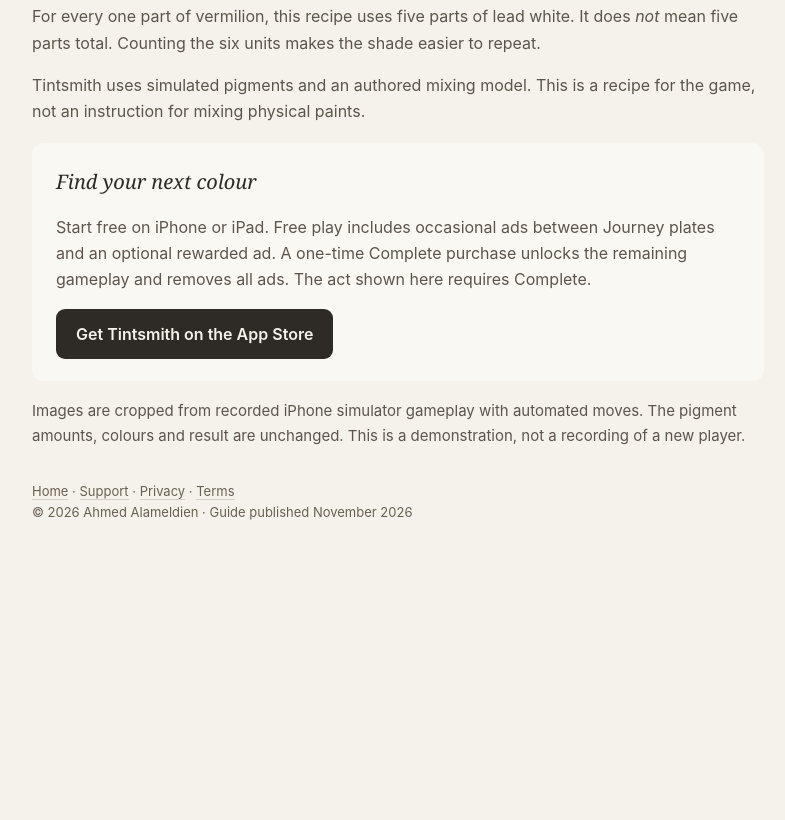
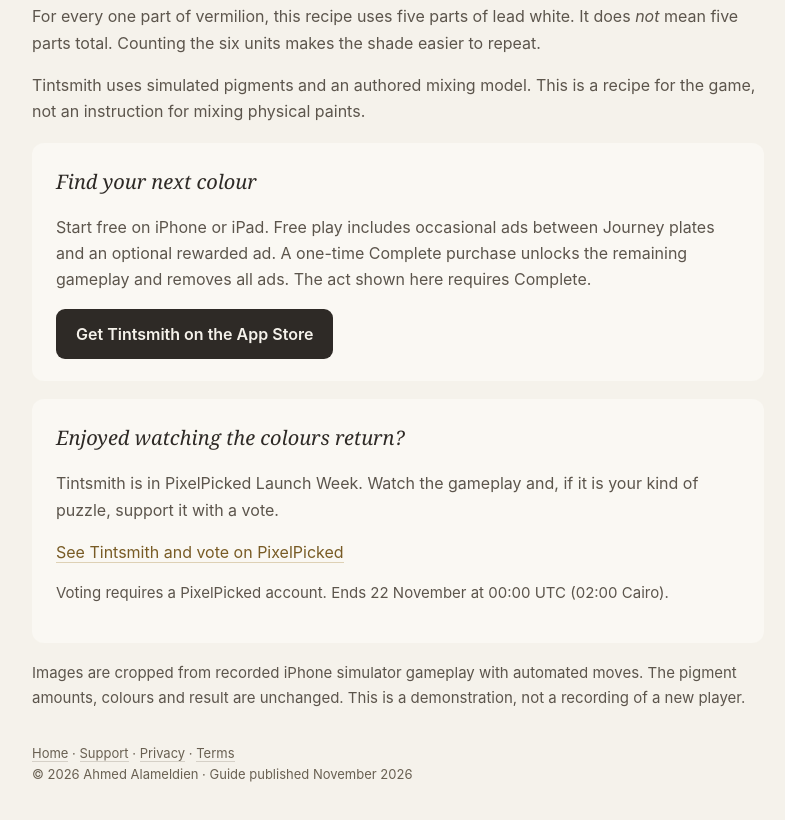
Before and after one commit to Gaborandi/tintsmith-site, a plain HTML site: page guides/cherry-blossom/index.html in a window 1280 px wide. Shown: the part 1417-2237 px from the top of the page, without its empty margins (242-1027 px from the left). Before the commit the page ends 2037 px from the top, so only its background shows below. Drawn offline with Linux system fonts and the light colour scheme.

Commit message:
Add time-limited voluntary Launch Week invitation

```diff
--- a/guides/cherry-blossom/index.html
+++ b/guides/cherry-blossom/index.html
@@ -30,6 +30,27 @@
 <p>For every one part of vermilion, this recipe uses five parts of lead white. It does <em>not</em> mean five parts total. Counting the six units makes the shade easier to repeat.</p>
 <p>Tintsmith uses simulated pigments and an authored mixing model. This is a recipe for the game, not an instruction for mixing physical paints.</p>
 <div class="card"><h2 style="margin-top:0">Find your next colour</h2><p>Start free on iPhone or iPad. Free play includes occasional ads between Journey plates and an optional rewarded ad. A one-time Complete purchase unlocks the remaining gameplay and removes all ads. The act shown here requires Complete.</p><a class="cta" href="https://apps.apple.com/app/id6820236077">Get Tintsmith on the App Store</a></div>
+<aside id="launch-week-invitation" class="card" hidden aria-labelledby="launch-week-title">
+<h2 id="launch-week-title" style="margin-top:0">Enjoyed watching the colours return?</h2>
+<p>Tintsmith is in PixelPicked Launch Week. Watch the gameplay and, if it is your kind of puzzle, support it with a vote.</p>
+<p><a href="https://pixelpicked.com/game/2bd7ejLqK9x/tintsmith-color-mixing-puzzle">See Tintsmith and vote on PixelPicked</a></p>
+<p class="note">Voting requires a PixelPicked account. Ends <time datetime="2026-11-22T00:00:00Z">22 November at 00:00 UTC (02:00 Cairo)</time>.</p>
+</aside>
+<script>
+(() => {
+  const invitation = document.getElementById('launch-week-invitation');
+  const closesAt = Date.parse('2026-11-22T00:00:00Z');
+  let expiry;
+  function refreshInvitation() {
+    clearTimeout(expiry);
+    const remaining = closesAt - Date.now();
+    invitation.hidden = remaining <= 0;
+    if (remaining > 0) expiry = setTimeout(refreshInvitation, Math.min(remaining, 2147483647));
+  }
+  refreshInvitation();
+  window.addEventListener('pageshow', refreshInvitation);
+})();
+</script>
 <p class="note">Images are cropped from recorded iPhone simulator gameplay with automated moves. The pigment amounts, colours and result are unchanged. This is a demonstration, not a recording of a new player.</p>
 <footer><a href="../../">Home</a> · <a href="../../support/">Support</a> · <a href="../../privacy/">Privacy</a> · <a href="../../terms/">Terms</a><br>© 2026 Ahmed Alameldien · Guide published November 2026</footer>
 </main></body></html>
```
Also changed, not shown: index.html (+21 -0 lines).
